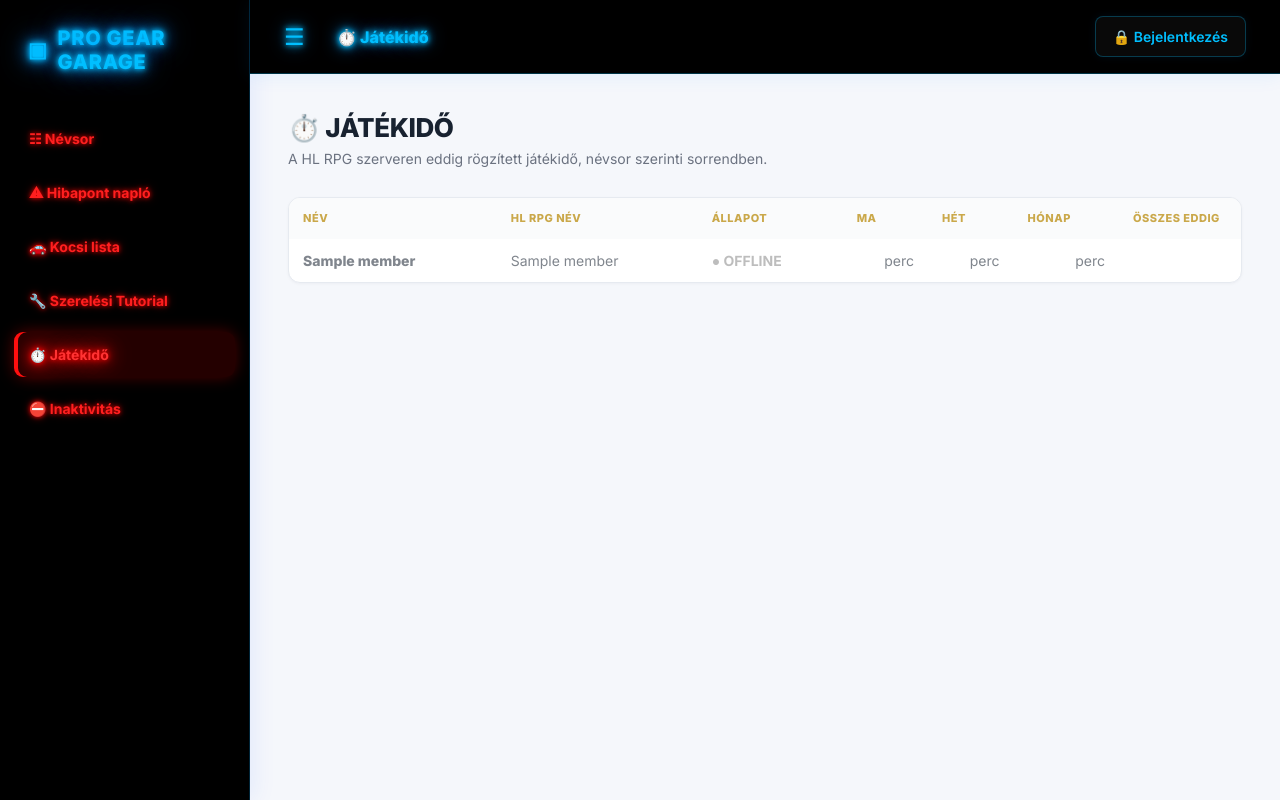
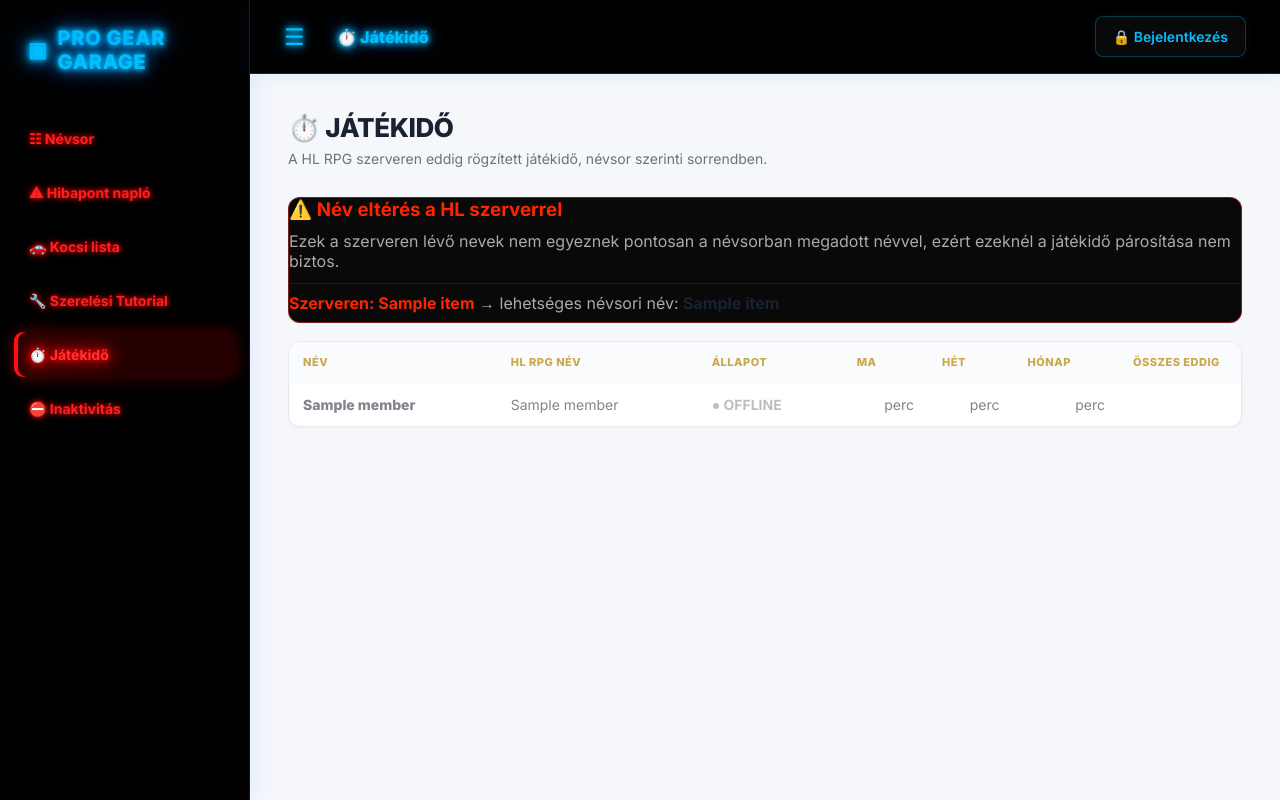
Before and after one commit to kismok/nevsor-weboldal, a Flask app: template templates/jatekido.html in a window 1280 px wide. Run offline with Flask 3, Linux system fonts and the light colour scheme; the template is opened without the code that fills it: most values are stand-ins (such as "Sample title", 1, 10 or a date in 2020).

Commit message:
Update jatekido.html

```diff
--- a/templates/jatekido.html
+++ b/templates/jatekido.html
@@ -61,11 +61,29 @@
                     <p class="playtime-note">A HL RPG szerveren eddig rögzített játékidő, névsor szerinti sorrendben.</p>
                 </div>
                 {% if logged_in %}
+                <form method="post" action="/jatekido/refresh">
+                    <button type="submit" class="btn">🔄 Névsor / szerver frissítés</button>
+                </form>
                 <form method="post" action="/jatekido/reset" onsubmit="return confirm('Biztosan nullázod minden játékos napi, heti és havi duty percét? Az összes eddigi játékidő megmarad.');">
                     <button type="submit" class="btn">⟳ Duty 0-ázás</button>
                 </form>
                 {% endif %}
             </div>
+
+            {% if name_mismatches %}
+            <div class="card" style="margin-bottom:18px; border:1px solid rgba(255,60,40,.45); background:#090909;">
+                <h3 style="color:#ff2400; margin:0 0 10px;">⚠️ Név eltérés a HL szerverrel</h3>
+                <p style="color:#aaa; margin:0 0 12px;">Ezek a szerveren lévő nevek nem egyeznek pontosan a névsorban megadott névvel, ezért ezeknél a játékidő párosítása nem biztos.</p>
+                {% for item in name_mismatches %}
+                <div style="padding:9px 0; border-top:1px solid rgba(255,255,255,.08);">
+                    <strong style="color:#ff2400;">Szerveren: {{ item.server_name }}</strong>
+                    {% if item.suggested_roster_name %}
+                    <span style="color:#aaa;"> → lehetséges névsori név: </span><strong>{{ item.suggested_roster_name }}</strong>
+                    {% endif %}
+                </div>
+                {% endfor %}
+            </div>
+            {% endif %}
 
             <div class="card">
                 <div class="playtime-table-wrap">
```
